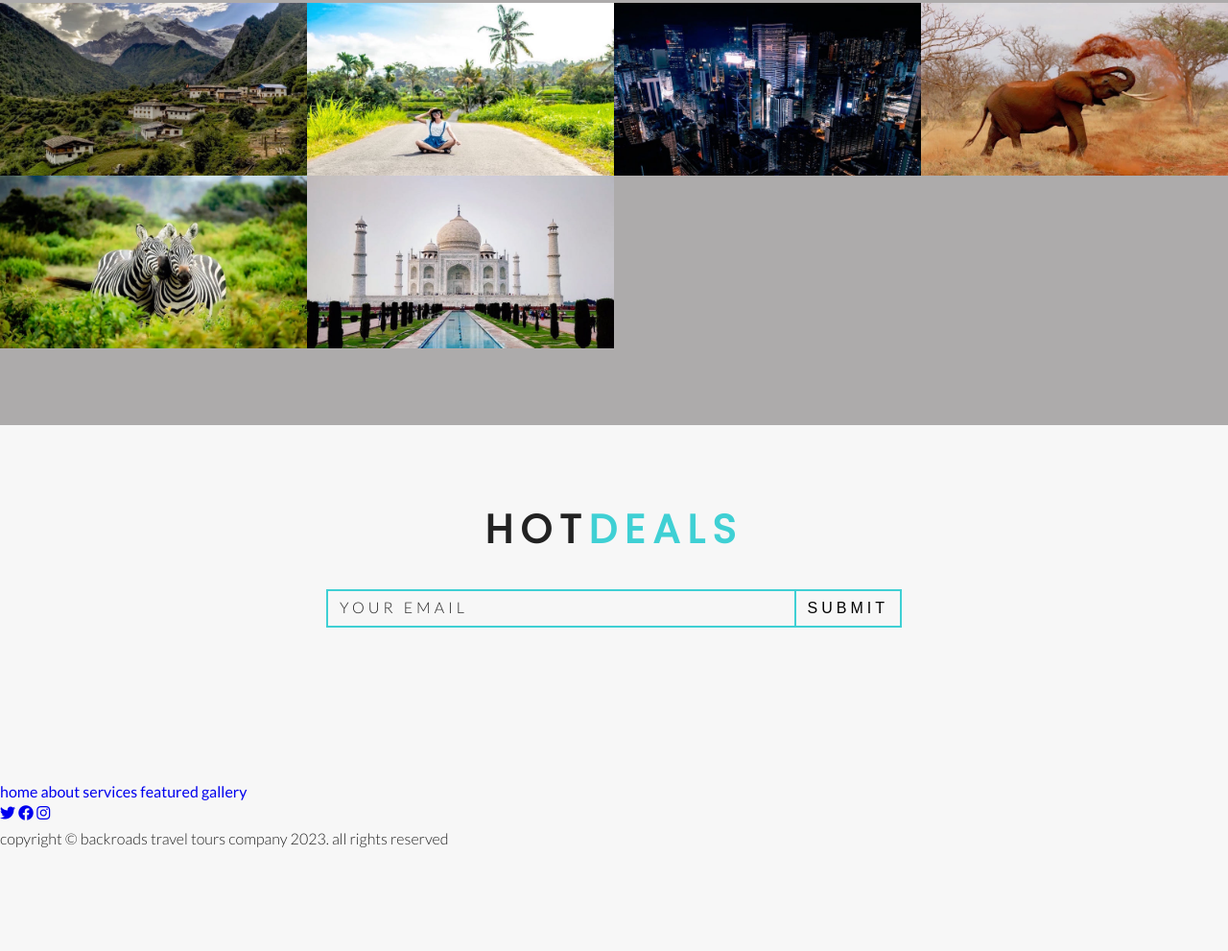
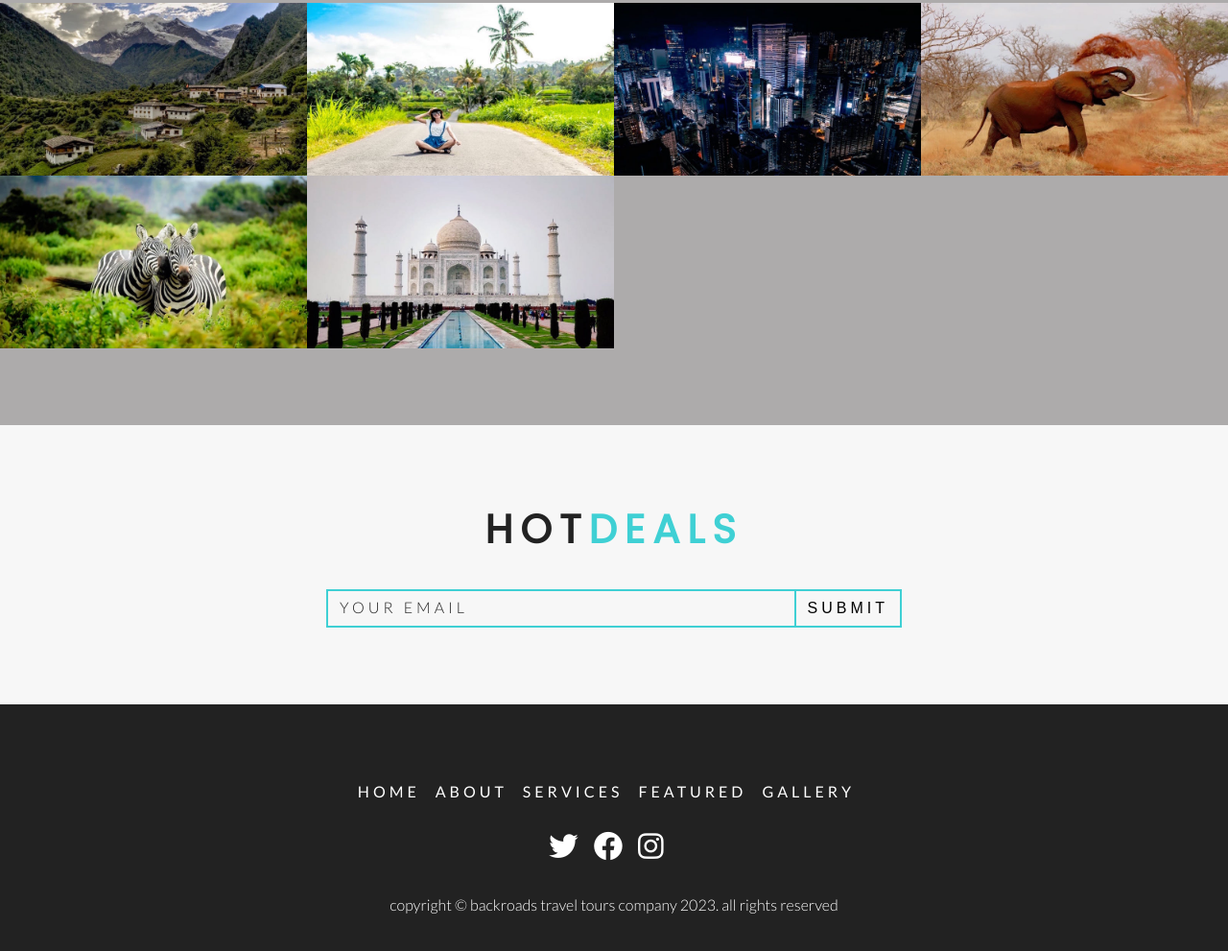
Before and after one commit to Nader-CS/Backroads-Tour-Company, a plain HTML site: page index.html in a window 1280 px wide. Shown: the part 3400-4391 px from the top of the page at 96% size. Drawn offline with Linux system fonts and the light colour scheme.

Commit message:
adding footer style

```diff
--- a/css/index.css
+++ b/css/index.css
@@ -389,3 +389,40 @@ a {
   background: var(--primaryColor);
 }
 /* ################## end of deals ##################### */
+/* ################## footer ######################### */
+.footer {
+  background: var(--mainBlack);
+  color: var(--mainWhite);
+  text-align: center;
+  padding-left: 2rem;
+  padding-right: 2rem;
+}
+.footer-links,
+.footer-icons {
+  display: flex;
+  justify-content: center;
+  margin-bottom: 1.5rem;
+  flex-wrap: wrap;
+}
+.footer-link {
+  color: var(--mainWhite);
+  text-transform: uppercase;
+  font-size: 1rem;
+  margin-right: 1rem;
+  letter-spacing: var(--mainSpacing);
+  transition: var(--mainTransition);
+}
+.footer-link:hover {
+  color: var(--primaryColor);
+}
+.footer-icon {
+  font-size: 1.9rem;
+  margin-right: 1rem;
+  color: var(--mainWhite);
+  transition: var(--mainTransition);
+}
+.footer-icon:hover {
+  color: var(--primaryColor);
+  transform: translateY(-10%);
+}
+/* ################## end of footer ##################### */
```
